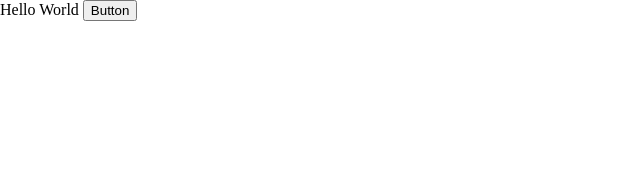
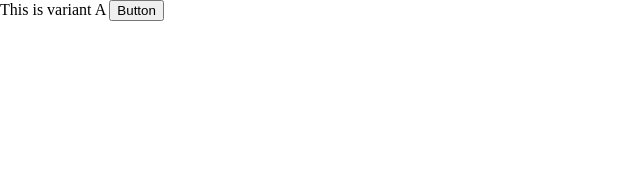
Before and after one commit to WilNichols/Zello.com-Next, a Jekyll site: the page built from _source/index.html, in a window 1280 px wide. Shown: the top 190 px of the page, without its empty margins (0-640 px from the left). Built offline with Jekyll 4.4.1, drawn with Linux system fonts in a browser that asks for light colours.

Commit message:
different text

```diff
--- a/_source/index.html
+++ b/_source/index.html
@@ -1,5 +1,5 @@
 ---
 layout: default
 ---
-Hello World
+This is variant A
 <button>Button</button>
```
